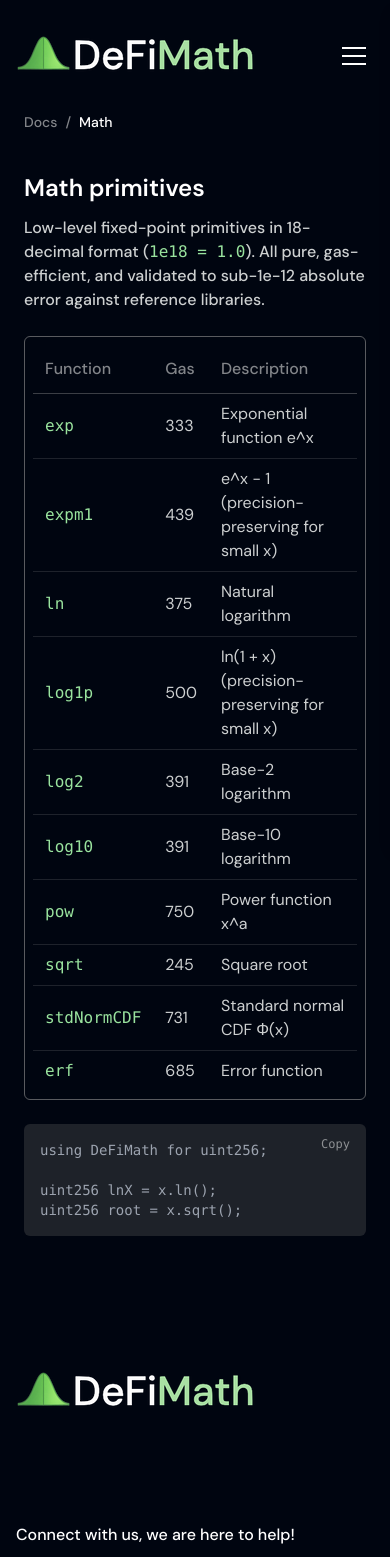
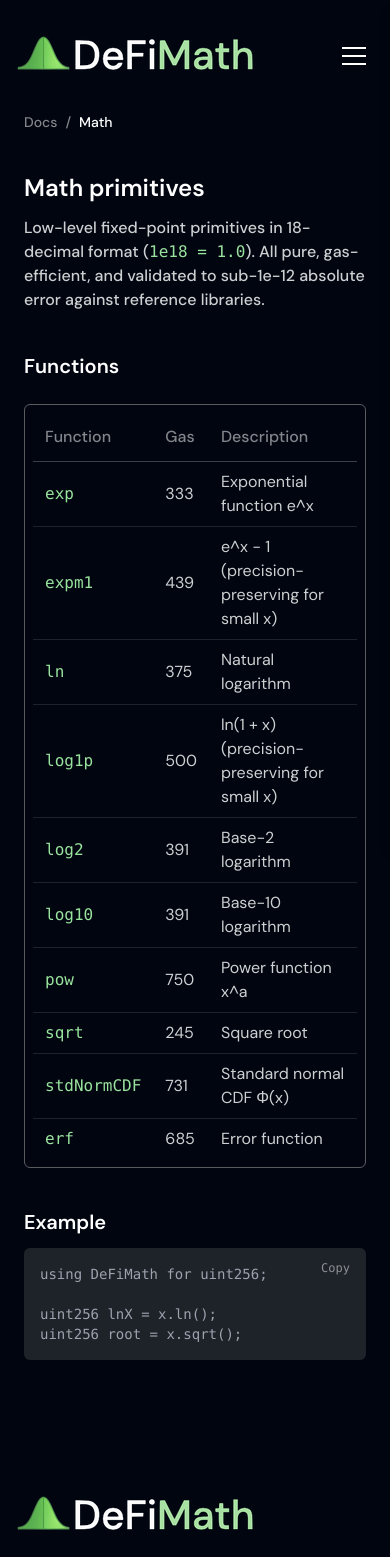
Before and after one commit to MerkleBlue/defimath-website, a Next.js app: page /docs/math in a window 390 px wide. Shown: the top 1557 px of the page. Built offline with nearby package versions, Linux system fonts and the light colour scheme; some icons are missing.

Commit message:
docs part 4

```diff
--- a/src/app/(site)/docs/math/page.tsx
+++ b/src/app/(site)/docs/math/page.tsx
@@ -1,6 +1,6 @@
 import { Metadata } from "next";
 import { Breadcrumb } from "@/components/Documentation/Breadcrumb";
-import { MathDocs } from "@/components/Documentation/MathDocs";
+import { Math } from "@/components/Documentation/Math";
 
 export const metadata: Metadata = {
     title: "Math — DeFiMath docs",
@@ -11,7 +11,7 @@
     return (
         <>
             <Breadcrumb items={[{ label: "Docs", href: "/docs" }, { label: "Math" }]} />
-            <MathDocs />
+            <Math />
         </>
     );
 }
--- a/src/app/(site)/docs/page.tsx
+++ b/src/app/(site)/docs/page.tsx
@@ -21,7 +21,7 @@
 export default function Page() {
     return (
         <>
-            <Breadcrumb items={[{ label: "Docs", href: "/docs" }, { label: "Overview" }]} />
+            <Breadcrumb items={[{ label: "Docs" }]} />
             <Overview />
             <Installation />
             <h2 id="modules" className="text-2xl font-semibold text-white mt-10 mb-3 scroll-mt-28 md:scroll-mt-[180px]">Modules</h2>
--- a/src/components/Documentation/BinaryOptions.tsx
+++ b/src/components/Documentation/BinaryOptions.tsx
@@ -10,6 +10,7 @@
         payout — scale externally for other payouts. Greek functions return
         both call and put values in a single call.
       </p>
+      <h3 id="functions" className="text-xl font-semibold text-white mt-10 mb-3 scroll-mt-28 md:scroll-mt-[180px]">Functions</h3>
       <FunctionTable
         rows={[
           { name: "binaryCallPrice", gas: "2,092", description: "Cash-or-nothing call: e^(−r·τ) · Φ(d₂)" },
--- a/src/components/Documentation/Futures.tsx
+++ b/src/components/Documentation/Futures.tsx
@@ -7,6 +7,7 @@
       <p className="text-base font-medium text-muted text-opacity-95 mt-3">
         Futures pricing using continuous compounding.
       </p>
+      <h3 id="functions" className="text-xl font-semibold text-white mt-10 mb-3 scroll-mt-28 md:scroll-mt-[180px]">Functions</h3>
       <FunctionTable
         rows={[
           { name: "futurePrice", gas: "~400", description: "spot · e^(r·t)" },
--- a/src/components/Documentation/MathDocs.tsx
+++ b/src/components/Documentation/Math.tsx
@@ -6,7 +6,7 @@
 uint256 lnX = x.ln();
 uint256 root = x.sqrt();`;
 
-export const MathDocs = () => {
+export const Math = () => {
   return (
     <div className="pb-10">
       <h2 id="math" className="text-2xl font-semibold text-white mt-10 mb-3 scroll-mt-28 md:scroll-mt-[180px]">Math primitives</h2>
@@ -16,6 +16,7 @@
         gas-efficient, and validated to sub-1e-12 absolute error against
         reference libraries.
       </p>
+      <h3 id="functions" className="text-xl font-semibold text-white mt-10 mb-3 scroll-mt-28 md:scroll-mt-[180px]">Functions</h3>
       <FunctionTable
         rows={[
           { name: "exp", gas: "333", description: "Exponential function e^x" },
@@ -30,7 +31,8 @@
           { name: "erf", gas: "685", description: "Error function" },
         ]}
       />
-      <pre className="mt-6 py-4 px-4 rounded-md bg-dark_grey relative overflow-x-auto">
+      <h3 id="example" className="text-xl font-semibold text-white mt-10 mb-3 scroll-mt-28 md:scroll-mt-[180px]">Example</h3>
+      <pre className="py-4 px-4 rounded-md bg-dark_grey relative overflow-x-auto">
         <code className="text-sm text-gray-400 font-mono whitespace-pre pe-16 block">{MATH_EXAMPLE}</code>
         <CopyButton value={MATH_EXAMPLE} />
       </pre>
--- a/src/components/Documentation/Options.tsx
+++ b/src/components/Documentation/Options.tsx
@@ -9,6 +9,7 @@
         an iterative implied-volatility solver. Greek functions return both
         call and put values in a single call.
       </p>
+      <h3 id="functions" className="text-xl font-semibold text-white mt-10 mb-3 scroll-mt-28 md:scroll-mt-[180px]">Functions</h3>
       <FunctionTable
         rows={[
           { name: "callOptionPrice", gas: "2,876", description: "European call price (Black-Scholes)" },
@@ -20,8 +21,7 @@
           { name: "impliedVolatility", gas: "~13,100", description: "IV solver via Newton-Raphson" },
         ]}
       />
-      <div className="mt-6 p-6 rounded-md border border-dark_border border-opacity-60">
-        <p className="text-white font-medium mb-3">Pricing formula</p>
+      <h3 id="pricing-formula" className="text-xl font-semibold text-white mt-10 mb-3 scroll-mt-28 md:scroll-mt-[180px]">Pricing formula</h3>
       <p className="text-base font-medium text-muted text-opacity-95">
         d₁ = [ln(S/K) + (r + σ²/2)·T] / (σ√T)
         <br />
@@ -30,6 +30,5 @@
         Call = S·Φ(d₁) − K·e<sup>−r·T</sup>·Φ(d₂)
       </p>
     </div>
-    </div>
   );
 };
--- a/src/components/Documentation/Rates.tsx
+++ b/src/components/Documentation/Rates.tsx
@@ -8,6 +8,7 @@
         Interest rate primitives — compounding, discounting, log returns,
         APR↔APY conversions, and closed-form / iterative yield calculations.
       </p>
+      <h3 id="functions" className="text-xl font-semibold text-white mt-10 mb-3 scroll-mt-28 md:scroll-mt-[180px]">Functions</h3>
       <FunctionTable
         rows={[
           { name: "compoundInterest", gas: "467", description: "Continuous compounding: P · e^(r·t)" },
--- a/src/components/Documentation/Statistics.tsx
+++ b/src/components/Documentation/Statistics.tsx
@@ -8,6 +8,7 @@
         Portfolio and performance analytics on-chain. Array-based functions
         scale with input size — gas figures below are for the listed size.
       </p>
+      <h3 id="functions" className="text-xl font-semibold text-white mt-10 mb-3 scroll-mt-28 md:scroll-mt-[180px]">Functions</h3>
       <FunctionTable
         rows={[
           { name: "geometricMean", gas: "330", description: "sqrt(a · b) — Uniswap V2 invariant" },
```
Lines whose indentation alone changed are shown as unchanged.
